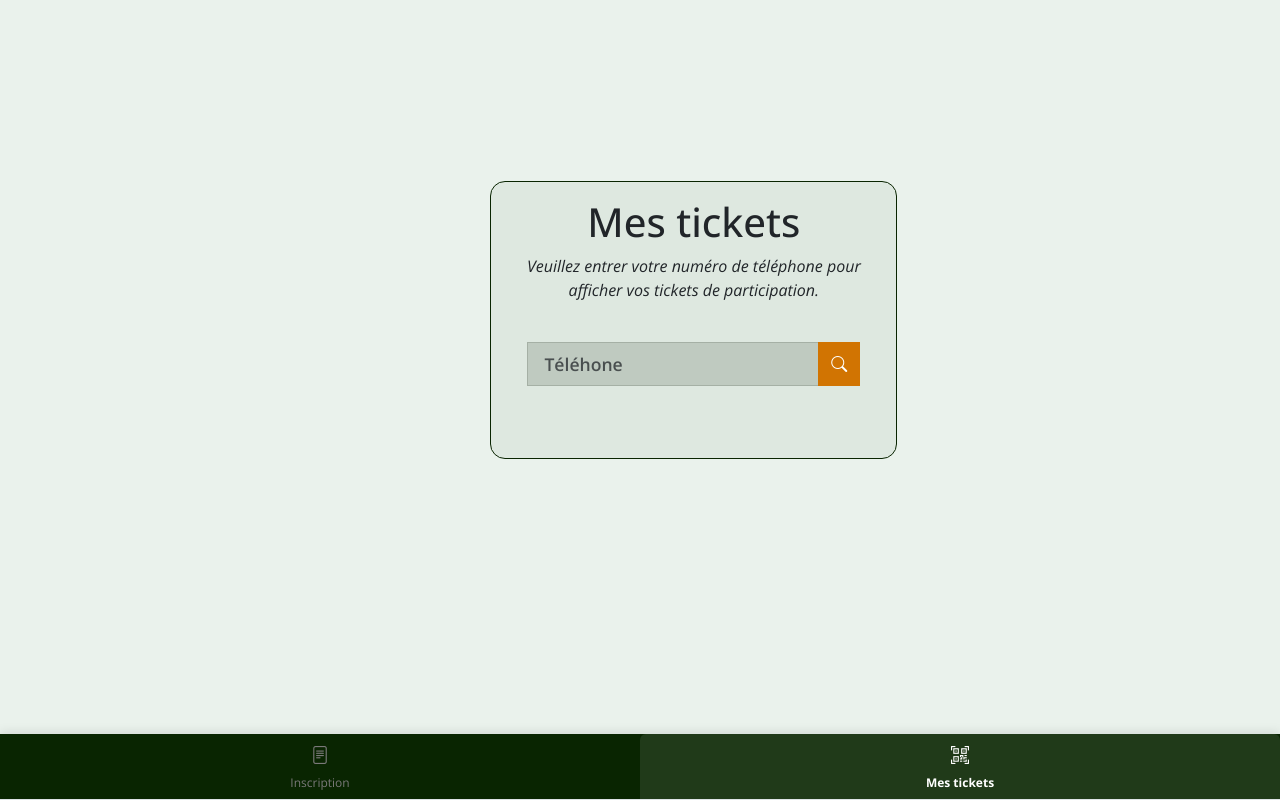
After one commit to delrodie/bietryGala2025, a Symfony app: template templates/frontend/checking_ticket.html.twig in a window 1280 px wide. The commit adds this page. Run offline with Twig, Linux system fonts and the light colour scheme; the template is opened without the code that fills it, so the values that code supplies are empty; some libraries are stand-ins or nearby versions.

Commit message:
Checking QrCode

```diff
--- a/src/Services/AllRepositories.php
+++ b/src/Services/AllRepositories.php
@@ -23,4 +23,9 @@ class AllRepositories
     {
         return $this->ticketRepository->findOneBy(['code' => $code]);
     }
+
+    public function getTicketByTelephone(string $telephone)
+    {
+        return $this->ticketRepository->findOneBy(['telephone' => $telephone]);
+    }
 }
--- a/templates/base.html.twig
+++ b/templates/base.html.twig
@@ -24,7 +24,7 @@
                                 </a>
                             </li>
                             <li class="nav-item">
-                                <a class="nav-link actif" href="ticket.html">
+                                <a class="nav-link actif" href="{{ absolute_url(path('app_checking_ticket') )}}">
                                     <i class="bi bi-qr-code-scan"></i>
                                     <span class="nav-text">Mes tickets</span>
                                 </a>
--- /dev/null
+++ b/templates/frontend/checking_ticket.html.twig
@@ -0,0 +1,34 @@
+{% extends 'base.html.twig' %}
+
+{% block body %}
+    <main>
+        <div class="search">
+            <div class="row">
+                <div class="col-12 col-md-10 col-lg-8 col-xl-8 offset-md-1 offset-lg-2 offset-xl-3">
+                    <div class="card">
+                        <div class="card-body">
+                            <h1 class="label">Mes tickets</h1>
+                            <p>
+                                Veuillez entrer votre numéro de téléphone pour afficher vos tickets de participation.
+                            </p>
+                            <div class="formulaire">
+                                <form action="{{ path('app_checking_ticket') }}" class="form-search" id="formSearch">
+                                    <div class="input-group mb-3">
+                                        <input type="tel" class="form-control form-control-lg" placeholder="Téléhone"
+                                               aria-label="Téléphone" autocomplete="off" name="telephone">
+                                        <button class="btn btn-outline-secondary" type="submit"><i class="bi bi-search"></i></button>
+                                    </div>
+                                </form>
+                            </div>
+                        </div>
+                    </div>
+                </div>
+            </div>
+        </div>
+
+    </main>
+{% endblock %}
+
+{% block title %}
+Mon ticket
+{% endblock %}
```
Also changed, not shown: src/Controller/CheckingController.php (+34 -1 lines), src/Controller/ParticipationController.php (+7 -1 lines).
